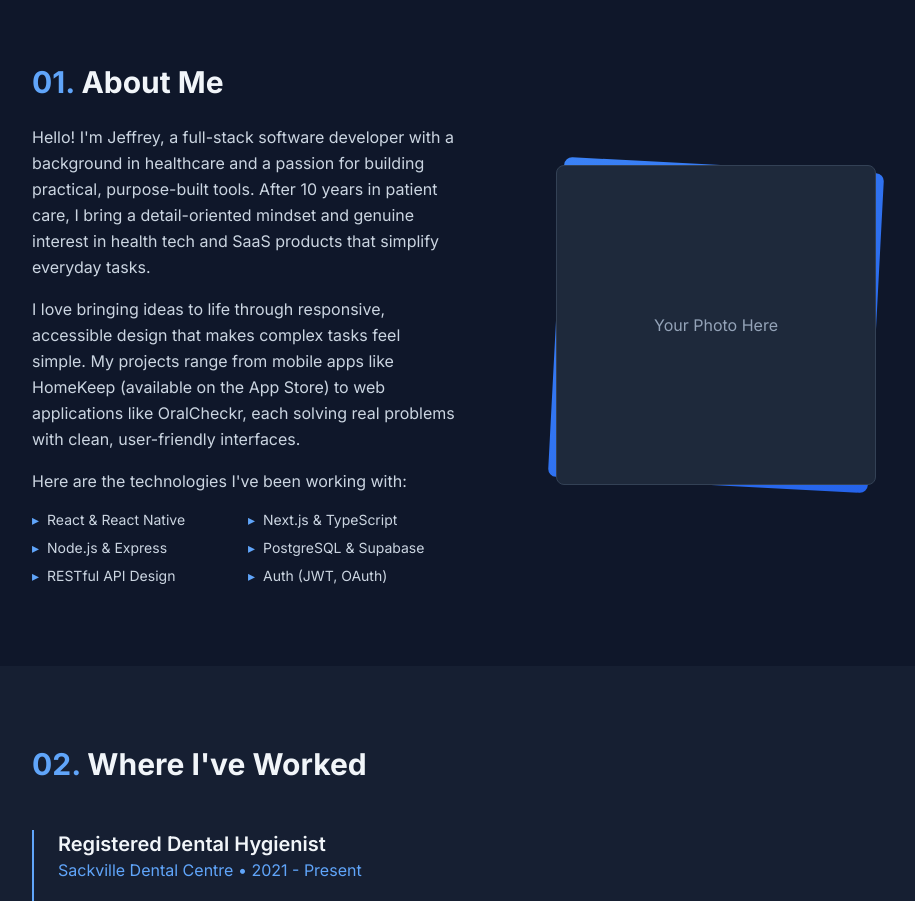
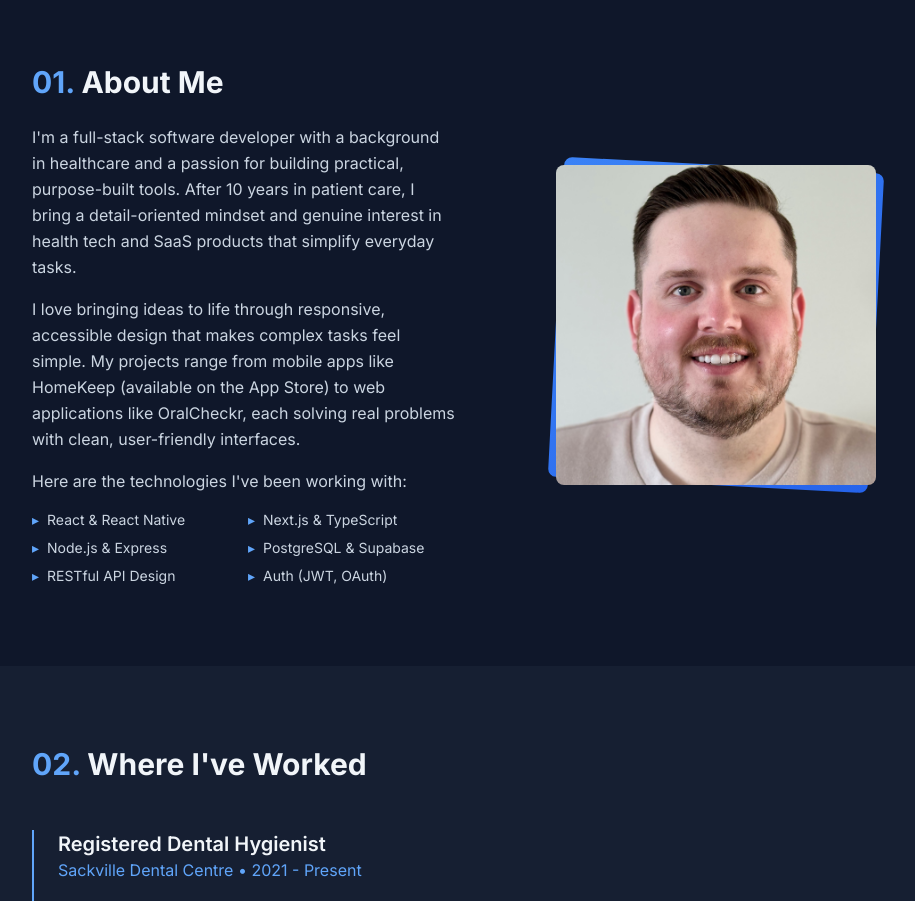
Before and after one commit to jvpatey/portfolio, a Next.js app: page / in a window 1280 px wide. Shown: the part 880-1781 px from the top of the page, without its empty margins (160-1075 px from the left). Built offline with nearby package versions, Linux system fonts and the light colour scheme.

Commit message:
updated about section content

```diff
--- a/components/About.tsx
+++ b/components/About.tsx
@@ -1,3 +1,5 @@
+import Image from "next/image";
+
 export default function About() {
   return (
     <section id="about" className="py-20 px-6 lg:px-8">
@@ -9,11 +11,11 @@ export default function About() {
             </h2>
             <div className="space-y-4 text-slate-300 leading-relaxed">
               <p>
-                Hello! I&apos;m Jeffrey, a full-stack software developer with a
-                background in healthcare and a passion for building practical,
-                purpose-built tools. After 10 years in patient care, I bring a
-                detail-oriented mindset and genuine interest in health tech and
-                SaaS products that simplify everyday tasks.
+                I&apos;m a full-stack software developer with a background in
+                healthcare and a passion for building practical, purpose-built
+                tools. After 10 years in patient care, I bring a detail-oriented
+                mindset and genuine interest in health tech and SaaS products
+                that simplify everyday tasks.
               </p>
               <p>
                 I love bringing ideas to life through responsive, accessible
@@ -54,8 +56,14 @@ export default function About() {
           <div className="relative">
             <div className="relative w-80 h-80 mx-auto">
               <div className="absolute inset-0 bg-gradient-to-br from-blue-500 to-blue-600 rounded-lg transform rotate-3"></div>
-              <div className="relative w-full h-full bg-slate-800 rounded-lg border border-slate-700 flex items-center justify-center">
-                <span className="text-slate-400">Your Photo Here</span>
+              <div className="relative w-full h-full rounded-lg overflow-hidden">
+                <Image
+                  src="/jeffrey-patey.jpg"
+                  alt="Jeffrey Patey"
+                  fill
+                  className="object-cover"
+                  priority
+                />
               </div>
             </div>
           </div>
```
Also changed, not shown: public/jeffrey-patey.jpg (added).
